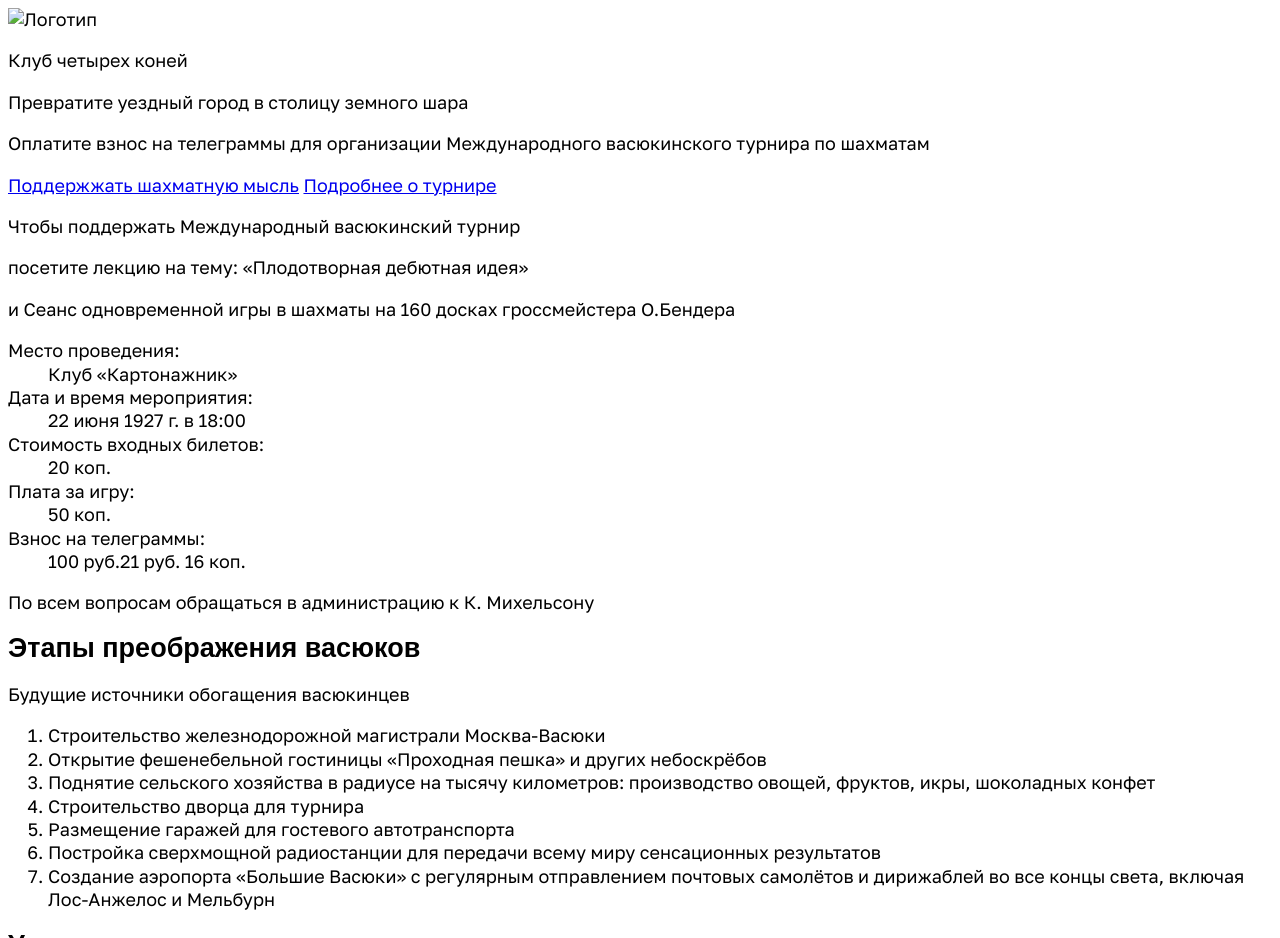
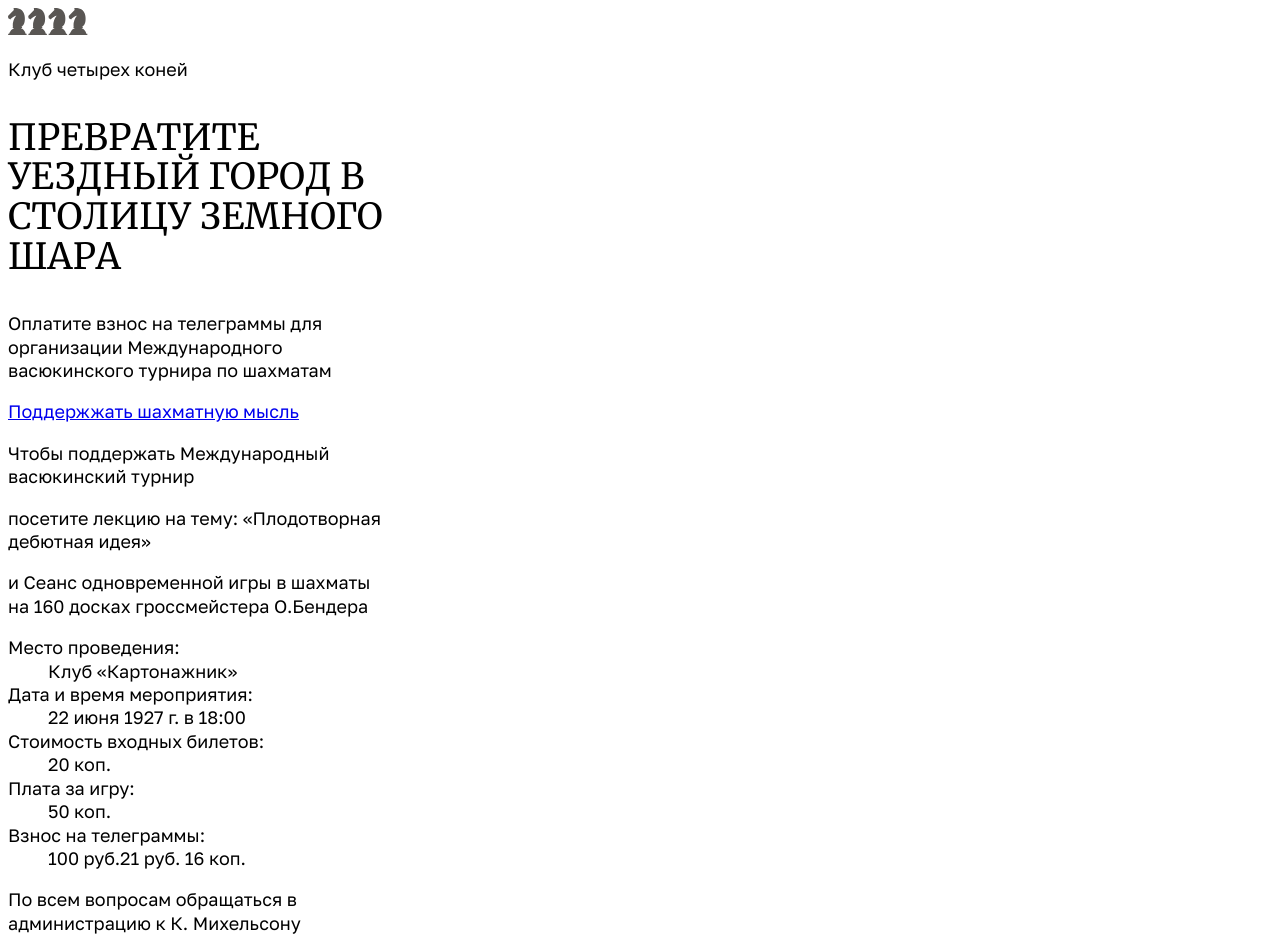
Before and after one commit to aaaasmirnova/test_task_ya, a website built with webpack: page src/index.html in a window 1280 px wide. Shown: the top 938 px of the page. Built offline with nearby package versions, Linux system fonts and the light colour scheme; files whose address does not match are found by name.

Commit message:
Добавлена картинка

```diff
--- a/src/index.html
+++ b/src/index.html
@@ -6,17 +6,17 @@
   <title>Клуб четырех коней</title>
 </head>
 <body class="page__body">
-  <main class="main-container">
+  <main class="main-container container">
     <section class="main-screen">
       <a class="main-screen__logo logo">
-        <img class="logo__image" src=# alt="Логотип">
+        <img class="logo__image" src="../images/logo-2.svg" width="79.5" height="27" alt="Логотип">
         <p class="logo__text">Клуб четырех коней</p>
       </a>
       <h1 class="visually-hidden">Главный блок лендинга</h1>
-      <p>Превратите уездный город в столицу земного шара</p>
-      <p>Оплатите взнос на телеграммы для организации Международного васюкинского турнира по шахматам</p>
-      <a href="#">Поддержжать шахматную мысль</a>
-      <a href="#">Подробнее о турнире</a>
+      <p class="main-screen__slogan">Превратите уездный город в столицу земного шара</p>
+      <p class="main-screen__text">Оплатите взнос на телеграммы для организации Международного васюкинского турнира по шахматам</p>
+      <a class="main-screen__button" href=#>Поддержжать шахматную мысль</a>
+      <a class="main-screen__button button--light href=#>Подробнее о турнире</a>
     </section>
 
     <section class="info-tournament">
@@ -101,7 +101,7 @@
     </section>
   </main>
 
-  <footer class="main-footer">
+  <footer class="main-footer container">
     <p class="main-footer__text">Все персонажи, события и цитаты являются вымышленными и не принадлежат создателям сайта. С подробностями можно познакомиться в главе XXXIV романа Ильи Ильфа и Евгения Петрова «Двенадцать стульев».</p>
   </footer>
   <script src="../dist/bundle.js"></script>
```
Also changed, not shown: images/logo-2.svg (added).
